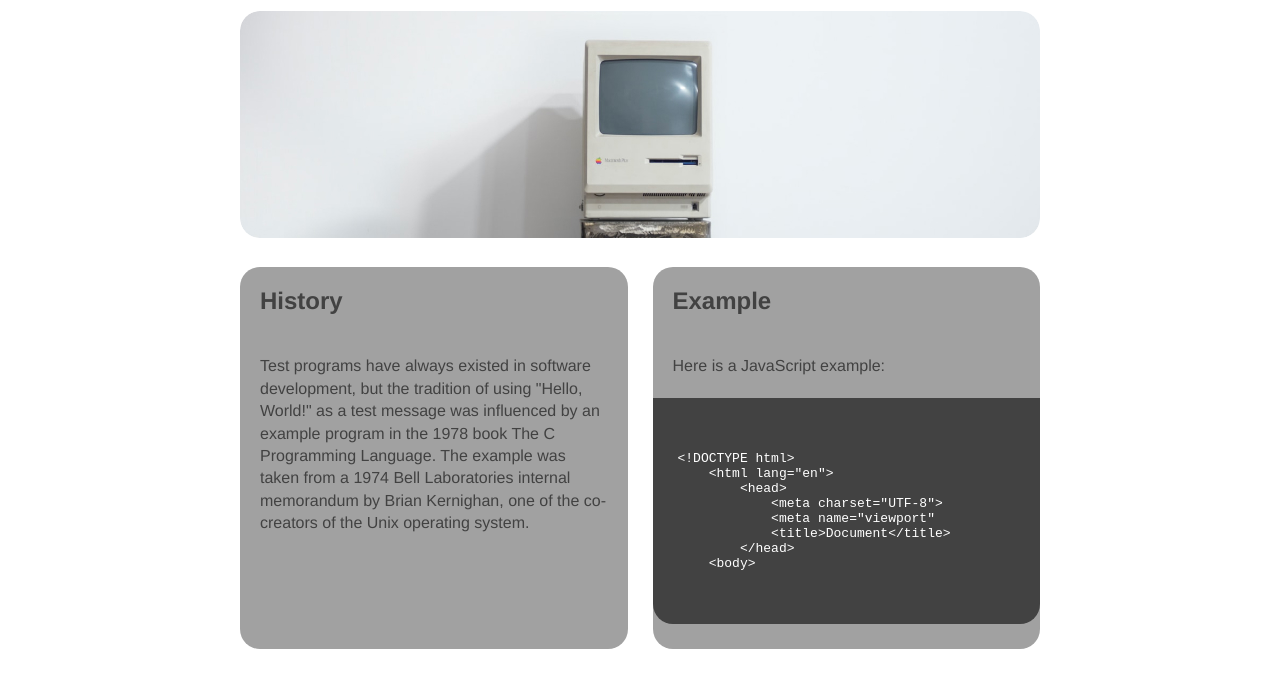
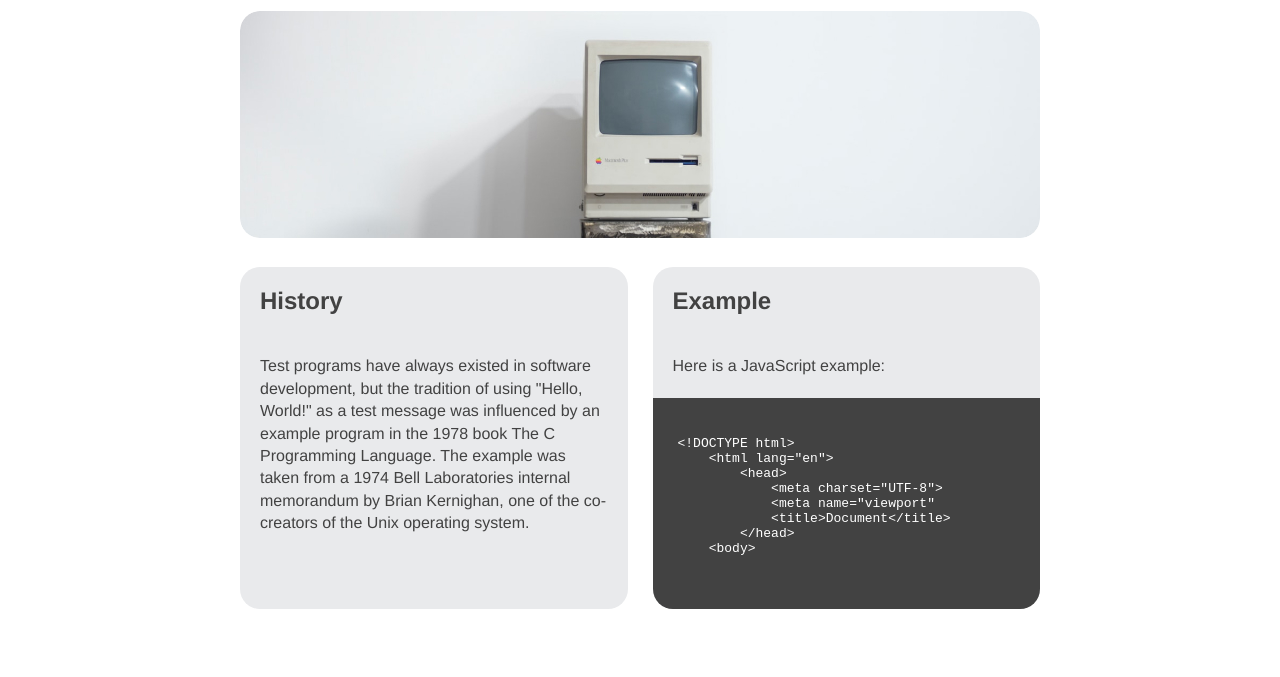
Before and after one commit to LPGLENDE/Hello-World, a plain HTML site: page index.html in a window 1280 px wide. Shown: the part 123-800 px from the top of the page. Drawn offline with Linux system fonts and the light colour scheme.

Commit message:
Final Commit V2

```diff
--- a/Screen28.css
+++ b/Screen28.css
@@ -19,7 +19,7 @@ main {
 .details section {
     flex-grow: 1;
     flex-basis: 0;
-    background: #a1a1a1;
+    background: #E9EAEC;
     border-radius: 20px;
     margin-top: 25px;
 }
--- a/index.html
+++ b/index.html
@@ -21,7 +21,7 @@
                 <p>Here is a JavaScript example:</p>
                 </div>
                 <div class="code-html">
-                    <pre><code>
+                    <code><pre>
 &lt;!DOCTYPE html&gt;
     &lt;html lang="en"&gt;
         &lt;head&gt;
@@ -32,7 +32,7 @@
     &lt;body&gt;
                     </pre></code>
                 </div>
-            <section>
+
 
         </section>
     </main>
```
